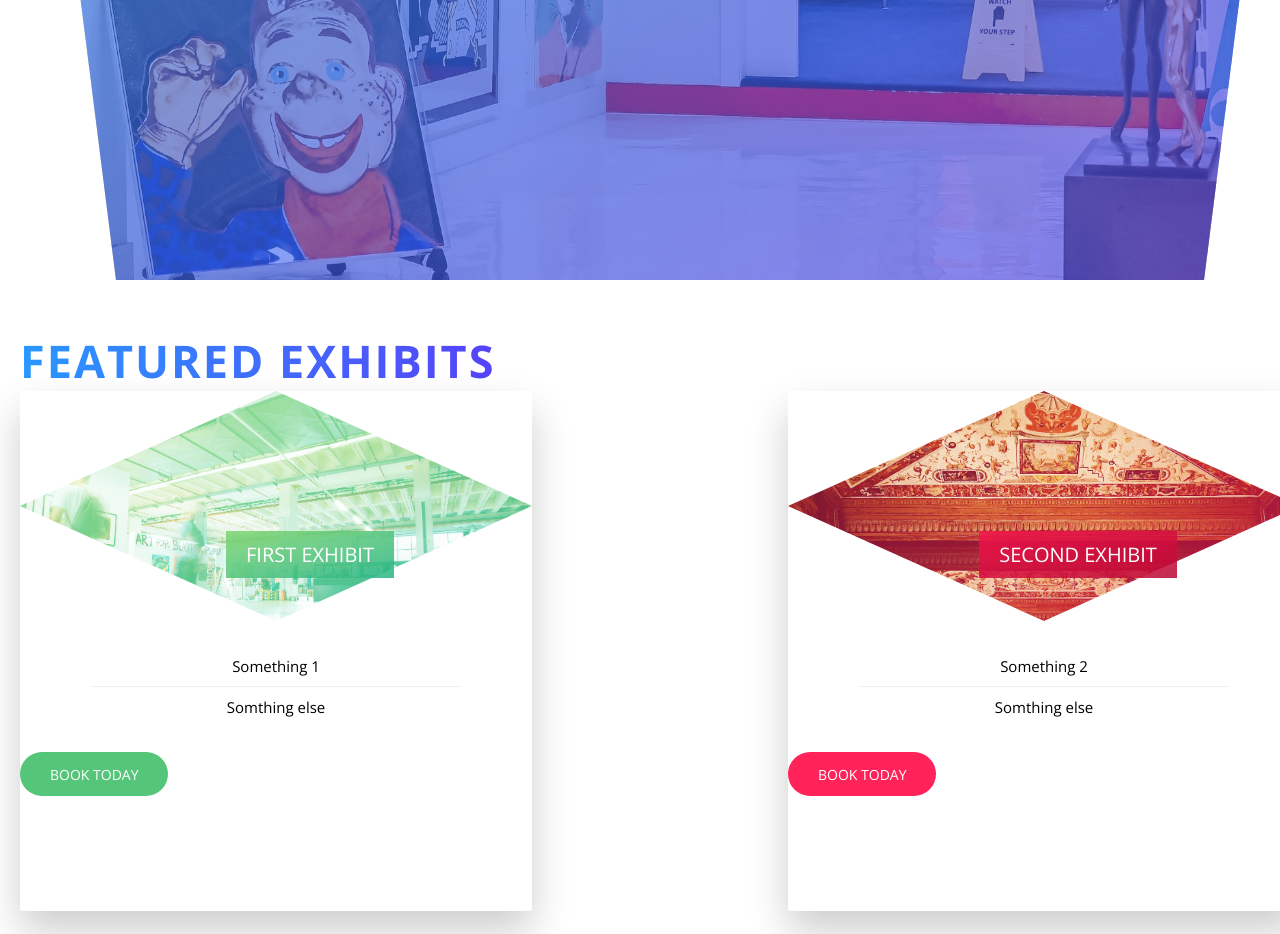
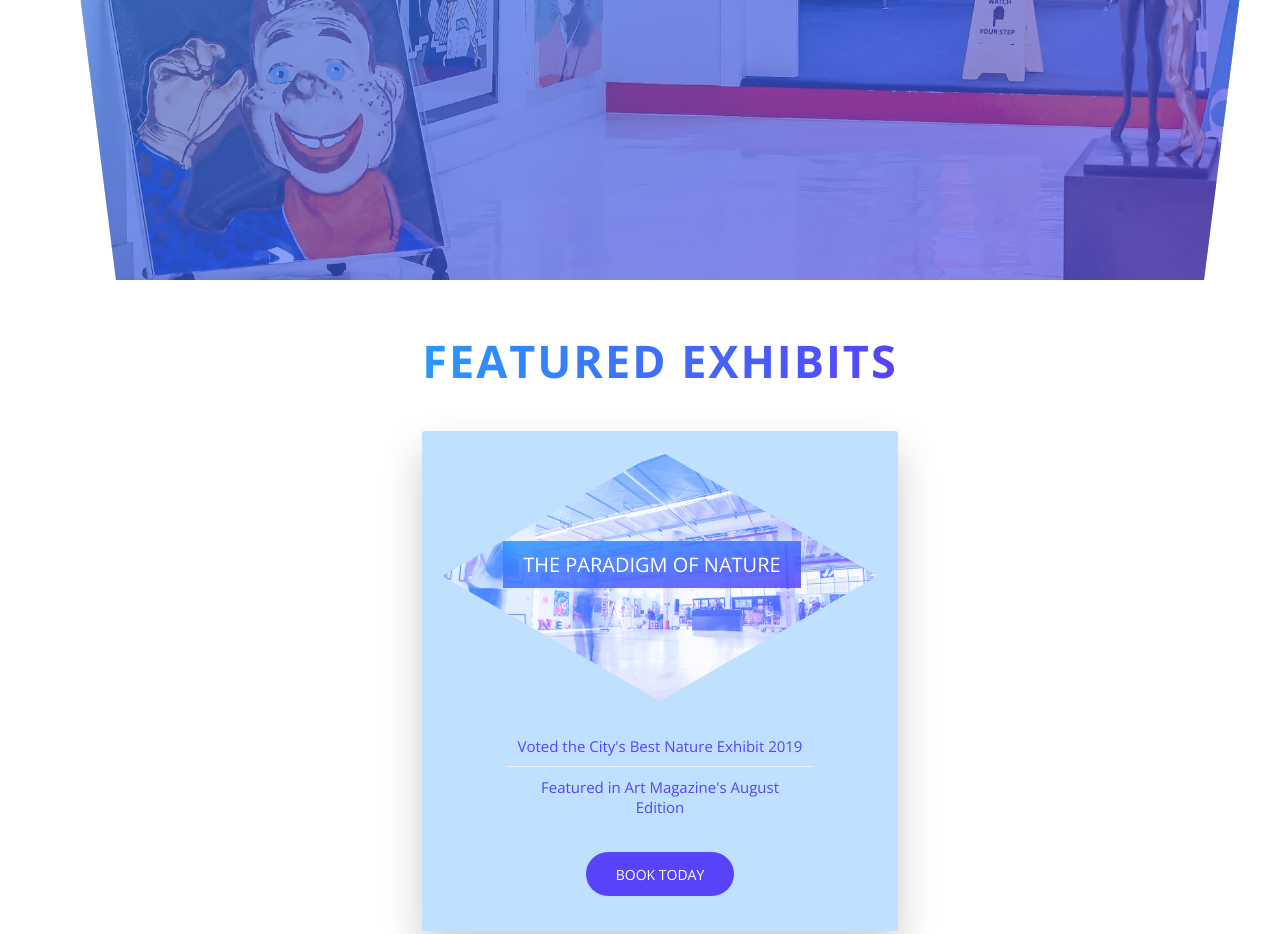
Before and after one commit to libbymiller09/artexhibit-static-sass, a website: page index.html in a window 1280 px wide. Shown: the part 480-1414 px from the top of the page. Drawn offline with nearby package versions, Linux system fonts and the light colour scheme.

Commit message:
finished feature box section

```diff
--- a/index.html
+++ b/index.html
@@ -46,43 +46,21 @@
         </h2>
       </div>
       <div class="card">
-        <div class="card__1">
-          <div class="card__picture card__picture--1">
+        <div class="card__picture">
           &nbsp;
         </div>
         <h4 class="card__heading">
-            <span class="card__heading-span card__heading-span--1">
-              First Exhibit
+          <span class="card__heading-span">
+            The paradigm of nature
           </span>
         </h4>
         <div class="card__details">
           <ul>
-              <li>Something 1</li>
-              <li>Somthing else</li>
+            <li>Voted the City's Best Nature Exhibit 2019</li>
+            <li>Featured in Art Magazine's August Edition</li>
           </ul>
         </div>
-          <a href="#" class="btn card__button--green">Book today</a>
-        </div>
-
-        <div class="card">
-          <div class="card__2">
-            <div class="card__picture card__picture--2">
-              &nbsp;
-            </div>
-            <h4 class="card__heading">
-              <span class="card__heading-span card__heading-span--2">
-                Second Exhibit
-              </span>
-            </h4>
-            <div class="card__details">
-              <ul>
-                <li>Something 2</li>
-                <li>Somthing else</li>
-              </ul>
-            </div>
-            <a href="#" class="btn card__button--pink">Book today</a>
-          </div>
-        </div>
+        <a href="#" class="btn btn--blue btn--animated">Book today</a>
       </div>
     </section>
 
--- a/sass/abstract/_variables.scss
+++ b/sass/abstract/_variables.scss
@@ -1,12 +1,5 @@
 // Color variables
-$color-primary: #ff235a;
-$color-primary-light: #f4144c62;
-$color-primary-dark: #b80834;
-
-$color-secondary: #55c57a;
-$color-secondary-light: #7ed56f;
-$color-secondary-dark: #28b485;
-
+$color-tertiary-lighter: #2998ff4c;
 $color-tertiary-light: #2998ff;
 $color-tertiary-dark: #5643fa;
 $color-tertiary-darker: #372ca0;
--- a/sass/components/_buttons.scss
+++ b/sass/components/_buttons.scss
@@ -40,21 +40,12 @@
     }
   }
 
-  &--green {
-    background-color: $color-secondary;
-    color: $color-grey-dark;
+  &--blue {
+    background-color: $color-tertiary-dark;
+    color: $color-white;
 
     &::after {
-      backface-visibility: $color-secondary-light;
-    }
-  }
-
-  &--pink {
-    background-color: $color-primary;
-    color: $color-grey-dark;
-
-    &::after {
-      backface-visibility: $color-primary-light;
+      backface-visibility: $color-tertiary-light;
     }
   }
 
--- a/sass/components/_features.scss
+++ b/sass/components/_features.scss
@@ -1,9 +1,11 @@
 .features {
   grid-row: 3 / 4;
   grid-column: 1 / -1;
+  justify-self: center;
 
   padding: 20rem 0 5rem 0;
   margin-top: -15rem;
+  position: relative;
 
   &__heading {
     font-size: 3rem;
@@ -16,57 +18,38 @@
     color: transparent;
     letter-spacing: 2px;
     transition: all .2s;
+    padding-bottom: 4rem;
 
     &:hover {
       transform: translateY(-1rem) scale(1.1);
-      // transform: skewY(2deg) skewX(15deg) scale(1.1);
       text-shadow: .5rem 1rem 2rem rgba($color-black, .2);
     }
   }
 }
 
 .card {
-  // Add functionality
-  perspective: 150rem;
   position: relative;
-  height: 52rem;
-
-  &__1,
-  &__2 {
-    height: 52rem;
-    position: absolute;
-    width: 40%;
-    border-radius: 3px;
-    overflow: hidden;
-    box-shadow: 0 2rem 4rem rgba($color-black, .2);
-  }
-
-  &__1 {
-    left: 0;
-    top: 0;
-  }
-
-  &__2 {
-    right: 0;
-    top: 0;
-  }
+  height: 50rem;
+  width: 100%;
+  border-radius: 3px;
+  overflow: hidden;
+  box-shadow: 0 2rem 4rem rgba($color-black, .2);
+  left: 0;
+  top: 0;
+  text-align: center;
+  padding: 2rem;
+  background-color: $color-tertiary-lighter;
+  transition: all .2s;
 
   &__picture {
     background-size: cover;
-    height: 23rem;
+    height: 25rem;
     background-blend-mode: screen;
     -webkit-background-blend-mode: screen;
     clip-path: polygon(50% 0%, 100% 50%, 50% 100%, 0% 50%);
     border-top-left-radius: 3px;
     border-top-right-radius: 3px;
-
-    &--1 {
-      background-image: linear-gradient(to right bottom, $color-secondary-light, $color-secondary-dark), url(../images/feature-1.jpg);
-    }
-
-    &--2 {
-      background-image: linear-gradient(to right bottom, $color-primary-light, $color-primary-dark), url(../images/feature-2.jpg);
-    }
+    background-image: linear-gradient(to right bottom, $color-tertiary-light, $color-tertiary-dark), url(../images/feature-1.jpg);
   }
 
   &__heading {
@@ -76,8 +59,8 @@
     text-align: center;
     color: $color-white;
     position: absolute;
-    top: 15rem;
-    right: 3rem;
+    top: 12rem;
+    right: 6.75rem;
     width: 75%
   }
 
@@ -85,18 +68,12 @@
     padding: 1rem 2rem;
     -webkit-decoration-break: clone;
     box-decoration-break: clone;
-
-    &--1 {
-      background-image: linear-gradient(to right bottom, rgba($color-secondary-light, .85), rgba($color-secondary-dark, .85));
-    }
-
-    &--2 {
-      background-image: linear-gradient(to right bottom, rgba($color-primary-light, .85), rgba($color-primary-dark, .85));
-    }
+    background-image: linear-gradient(to right bottom, rgba($color-tertiary-light, .85), rgba($color-tertiary-dark, .85));
   }
 
   &__details {
     padding: 2.5rem;
+    color: $color-tertiary-dark;
 
     ul {
       list-style: none;
@@ -115,27 +92,9 @@
     }
   }
 
-  &__button {
-    // display: inline-block;
-    position: absolute;
-    right: -10rem;
-
-    &--green {
-      background-color: $color-secondary;
-      color: $color-white;
-
-      &::after {
-        backface-visibility: $color-secondary-light;
-      }
-    }
-
-    &--pink {
-      background-color: $color-primary;
-      color: $color-white;
-
-      &::after {
-        backface-visibility: $color-primary-light;
-      }
-    }
+  &:hover {
+    outline: 1.5rem solid $color-tertiary-dark;
+    transform: scale(1.05) translateY(-.5rem);
+    box-shadow: 0 2.5rem 4rem rgba($color-black, .5);
   }
 }
```
Also changed, not shown: css/style.css. Lines whose indentation alone changed are shown as unchanged.
